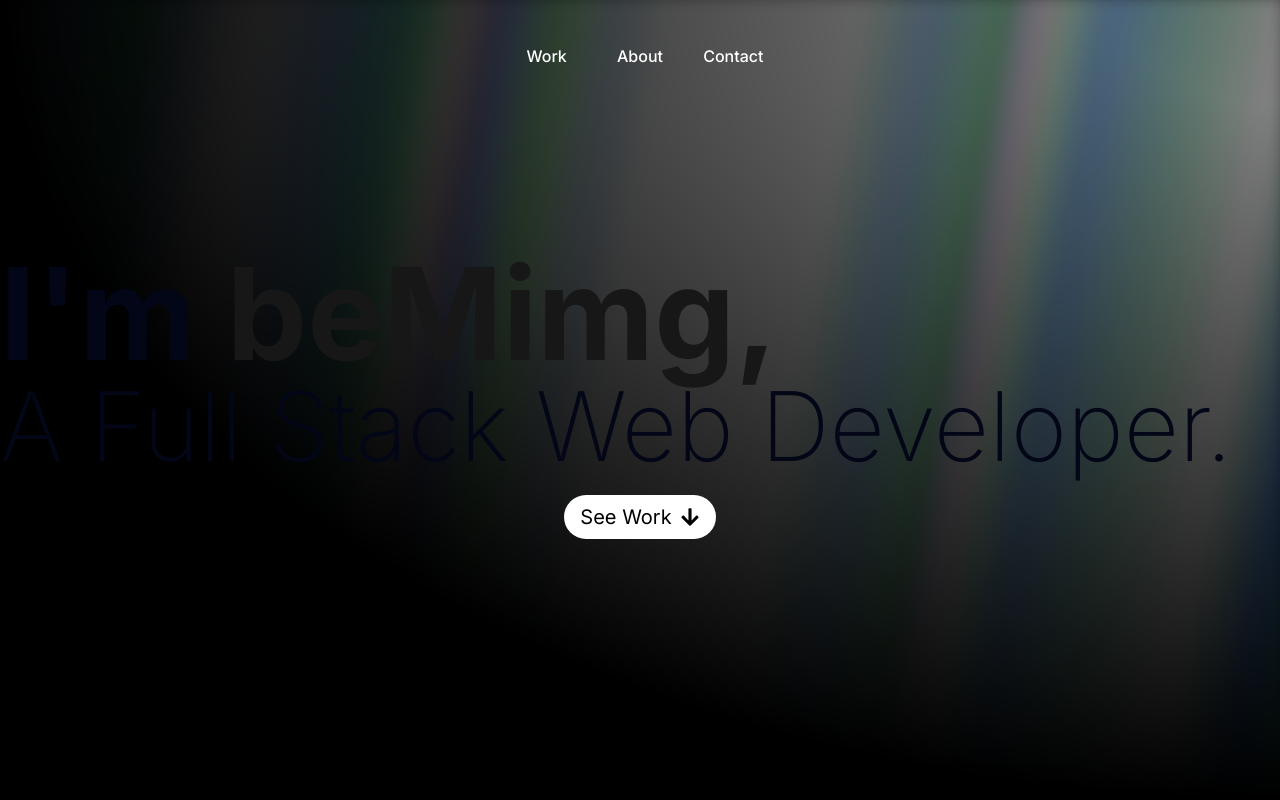
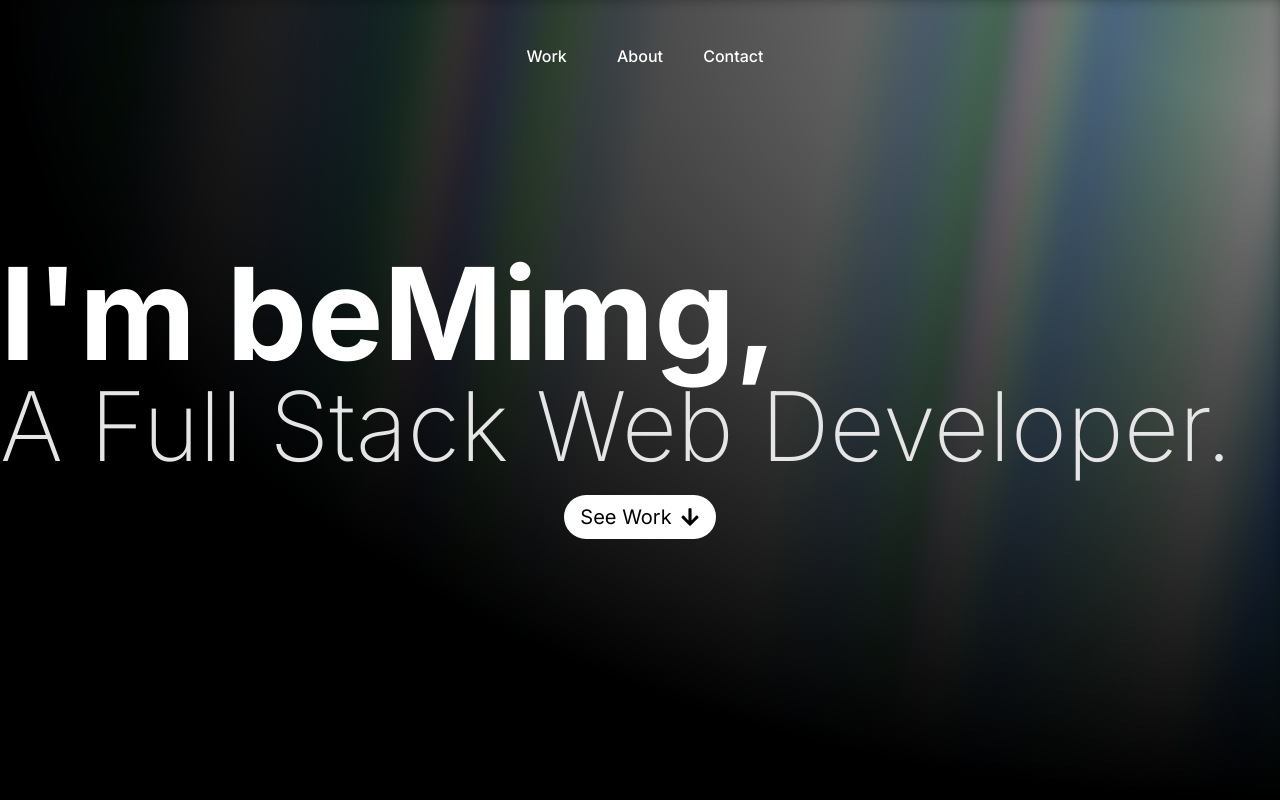
Before and after one commit to beMimg/bemimg-website, a Next.js app: page / in a window 1280 px wide. Shown: the top 800 px of the page. Built offline with nearby package versions, Linux system fonts and the light colour scheme.

Commit message:
remove dark: from texts

```diff
--- a/components/Hero.tsx
+++ b/components/Hero.tsx
@@ -27,11 +27,11 @@ const Hero = () => {
           viewport={{ once: true }}
           className="relative flex h-full w-full max-w-7xl flex-col items-center justify-center px-6 md:mx-auto md:px-0"
         >
-          <h1 className="self-start text-6xl font-bold md:text-9xl dark:text-white">
+          <h1 className="self-start text-6xl font-bold text-white md:text-9xl">
             I&apos;m <br className="md:hidden" />
             <FlipWords words={words} />
           </h1>
-          <h2 className="self-start text-2xl font-extralight md:text-8xl dark:text-neutral-200">
+          <h2 className="self-start text-2xl font-extralight text-neutral-200 md:text-8xl">
             A Full Stack Web Developer.
           </h2>
           <a
--- a/components/ui/flip-words.tsx
+++ b/components/ui/flip-words.tsx
@@ -58,10 +58,7 @@ export const FlipWords = ({
           scale: 2,
           position: "absolute",
         }}
-        className={cn(
-          "relative z-10 inline-block text-left text-neutral-900 dark:text-neutral-100",
-          className,
-        )}
+        className={cn("relative z-10 inline-block text-left", className)}
         key={currentWord}
       >
         {currentWord.split("").map((letter, index) => (
```
